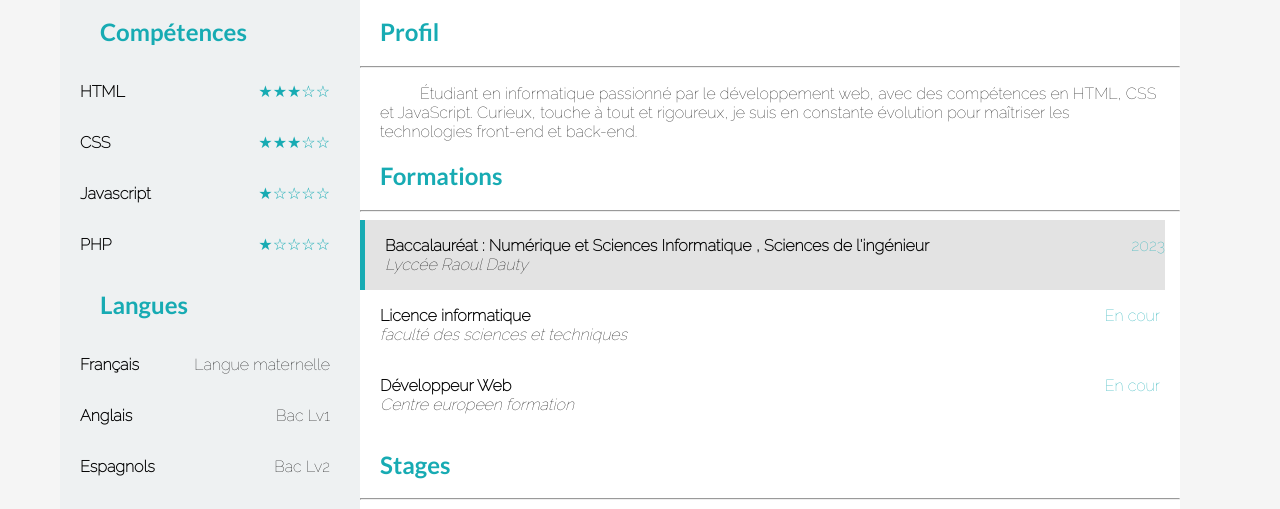
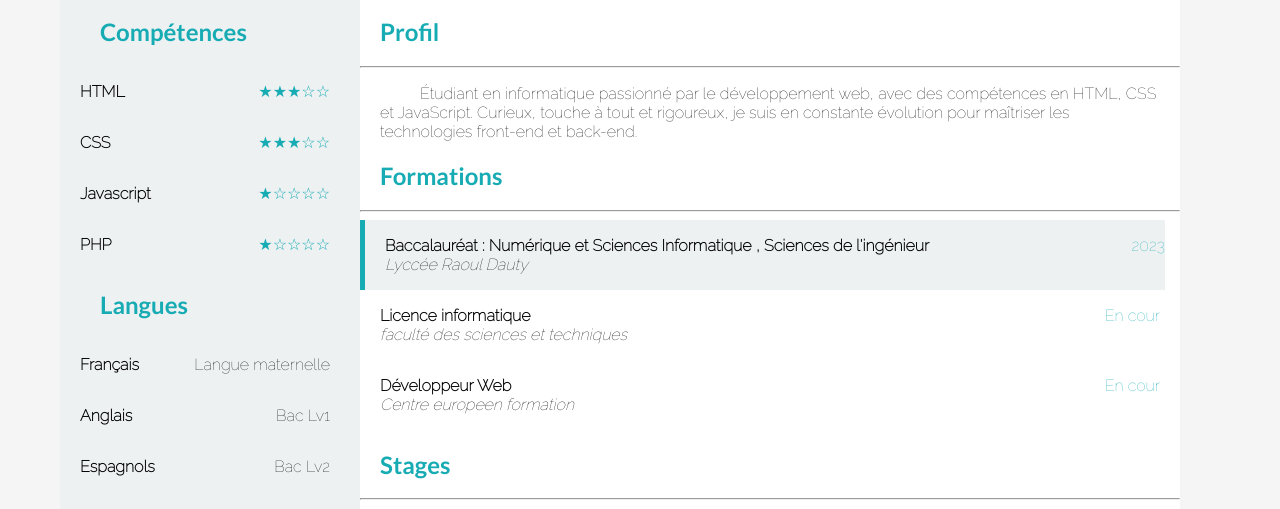
Before and after one commit to Corentin-pqt87/CV, a plain HTML site: page index.html in a window 1280 px wide. In both pictures the pointer is over the element 760 px from the left and 465 px from the top of the page. Shown: the part 211-720 px from the top of the page. Drawn offline with Linux system fonts and the light colour scheme; files whose address does not match are found by name.

Commit message:
correctif couleur survol

```diff
--- a/asset/style/style.css
+++ b/asset/style/style.css
@@ -187,7 +187,7 @@ p.profil{
 /*=========================================     </ MAIN >     =========================================*/
 /*=========================================     < DYNAMISME >     =========================================*/
 div.formation div:hover , div.stage div:hover , div.experience:hover{
-    background-color: #E3E3E3;
+    background-color: #EEF1F2;
     border-left: #17ABB3 solid 5px;
 }
 
```
